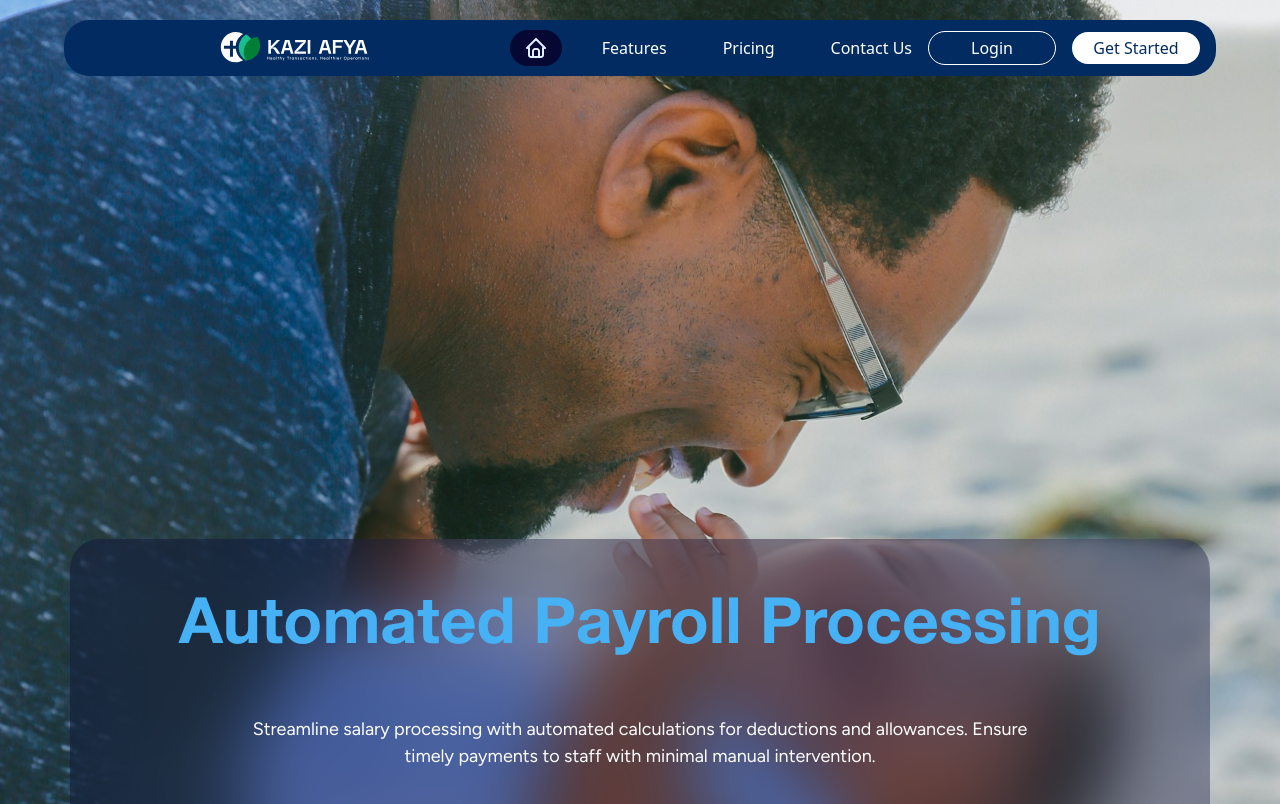
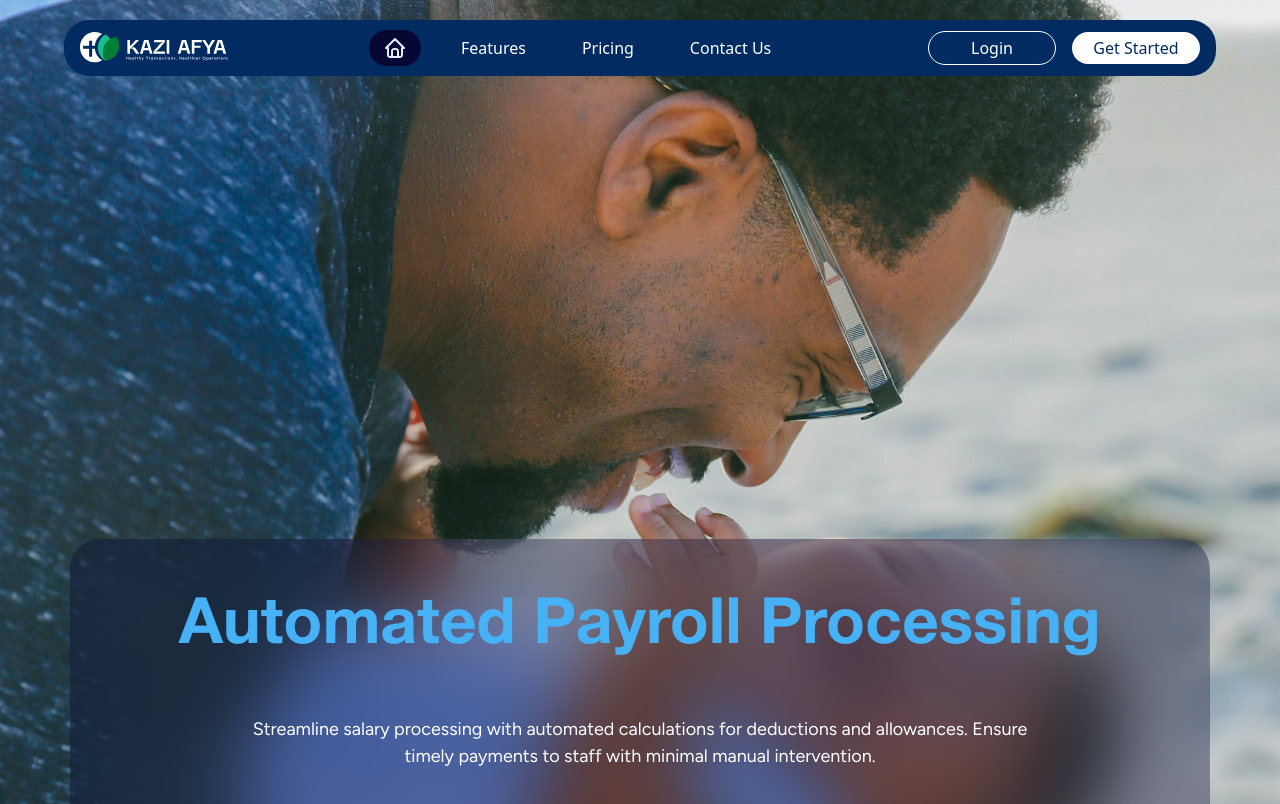
Before and after one commit to gitaujustus/kazi-afya, a Next.js app: page / in a window 1280 px wide. Shown: the top 804 px of the page. Built offline with nearby package versions, Linux system fonts and the light colour scheme.

Commit message:
logo fixed

```diff
--- a/components/Nav.js
+++ b/components/Nav.js
@@ -67,7 +67,7 @@ const Navbar = () => {
       <div className="flex items-center justify-between gap-1 md:gap-2 2xl:gap-4">
         {/* <LogoIcon className="text-red_shimmer" /> */}
         {/* logo as image */}
-        <Image src="/assets/Kazi Afya Reverse Logo.svg" alt="logo" height={500} width={1500} className=" h-6 md:h-7 lg:h-8 2xl:h-12  " />
+        <img src="/assets/Kazi Afya Reverse Logo.svg" alt="logo" className=" h-6 md:h-7 lg:h-8 2xl:h-12  " />
 
         {/* <span className="lg:text-small 2xl:text-[2.0rem]">KaziAfya</span> */}
       </div>
```
